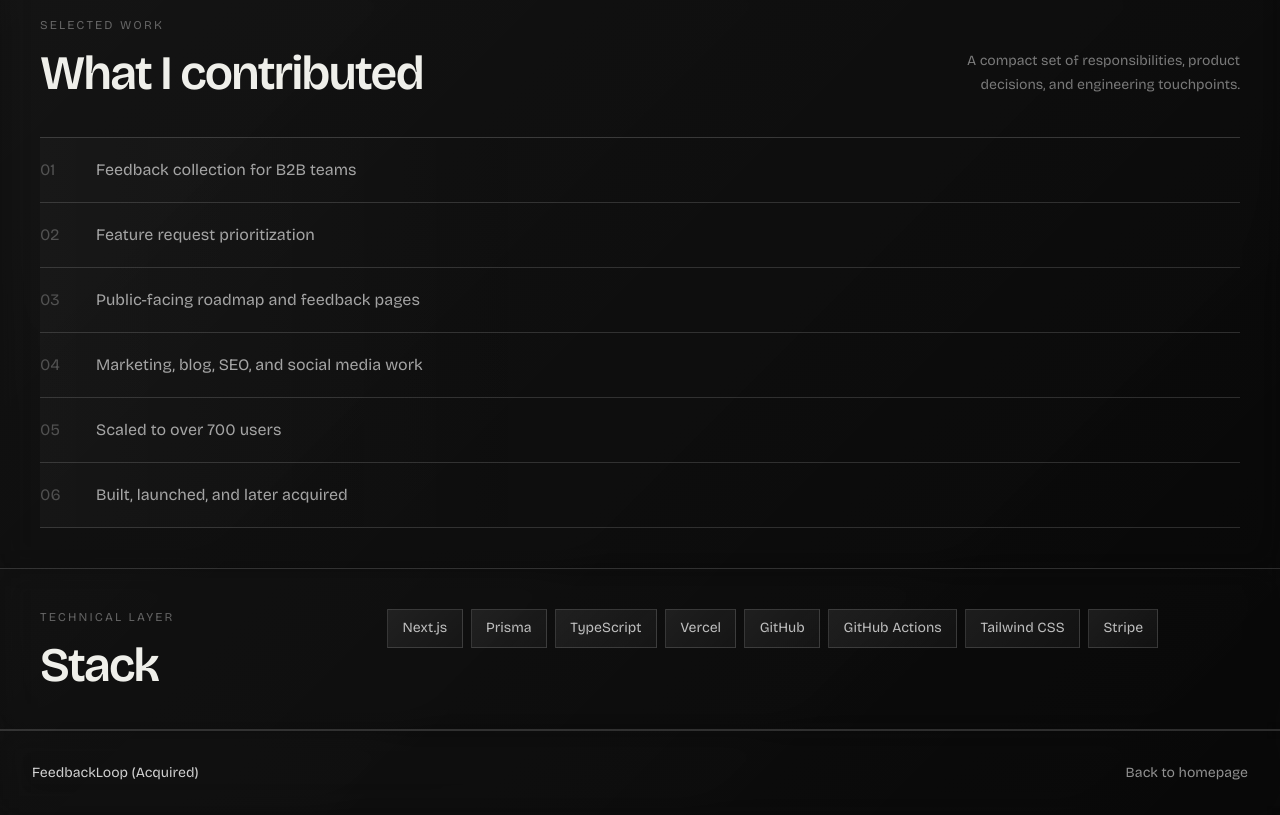
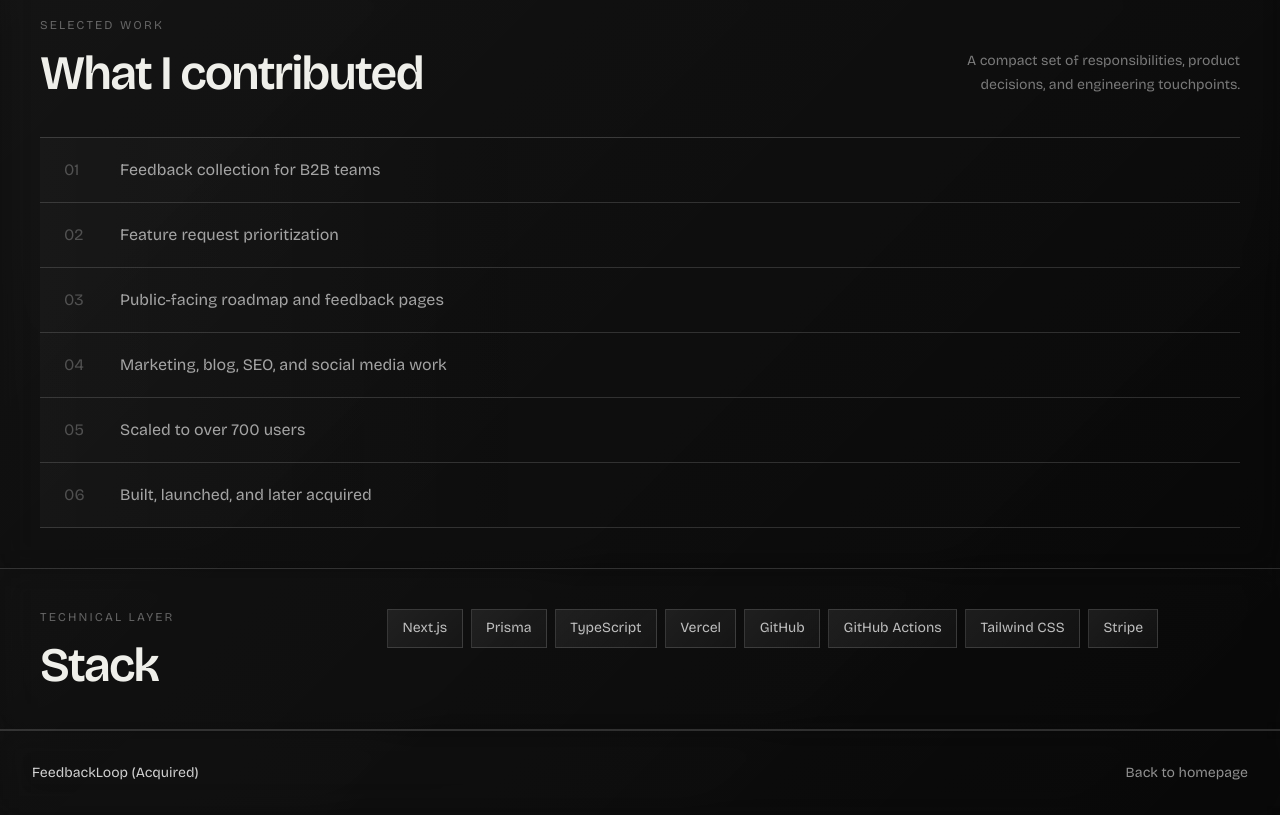
Before and after one commit to MehdiKhoudali/mehdi-portfolio, a Next.js app: page /experience/feedbackloop in a window 1280 px wide. Shown: the part 900-1715 px from the top of the page. Built offline with nearby package versions, Linux system fonts and the light colour scheme.

Commit message:
Fix experience row spacing and location

```diff
--- a/src/app/experience/[slug]/page.tsx
+++ b/src/app/experience/[slug]/page.tsx
@@ -165,7 +165,7 @@ export default async function ExperiencePage({ params }: ExperiencePageProps) {
           <div className="border-t border-white/18">
             {experience.highlights.map((highlight, index) => (
               <div
-                className="glass-row reveal grid grid-cols-[2.5rem_1fr] gap-4 border-b border-white/15 py-4 text-sm text-white/62 transition-colors sm:py-5 sm:text-base"
+                className="glass-row reveal grid grid-cols-[2.5rem_1fr] gap-4 border-b border-white/15 px-4 py-4 text-sm text-white/62 transition-colors sm:px-5 sm:py-5 sm:text-base lg:px-6"
                 style={{ animationDelay: `${120 + index * 65}ms` }}
                 key={highlight}
               >
--- a/src/lib/experiences.ts
+++ b/src/lib/experiences.ts
@@ -23,7 +23,7 @@ export const experiences: Experience[] = [
     slug: "kitt-medical",
     role: "Full Stack Software Engineer",
     company: "Kitt Medical",
-    location: "Casablanca",
+    location: "UK",
     date: "August 1, 2025",
     category: "Healthcare SaaS / Full Stack Engineering",
     summary:
```
